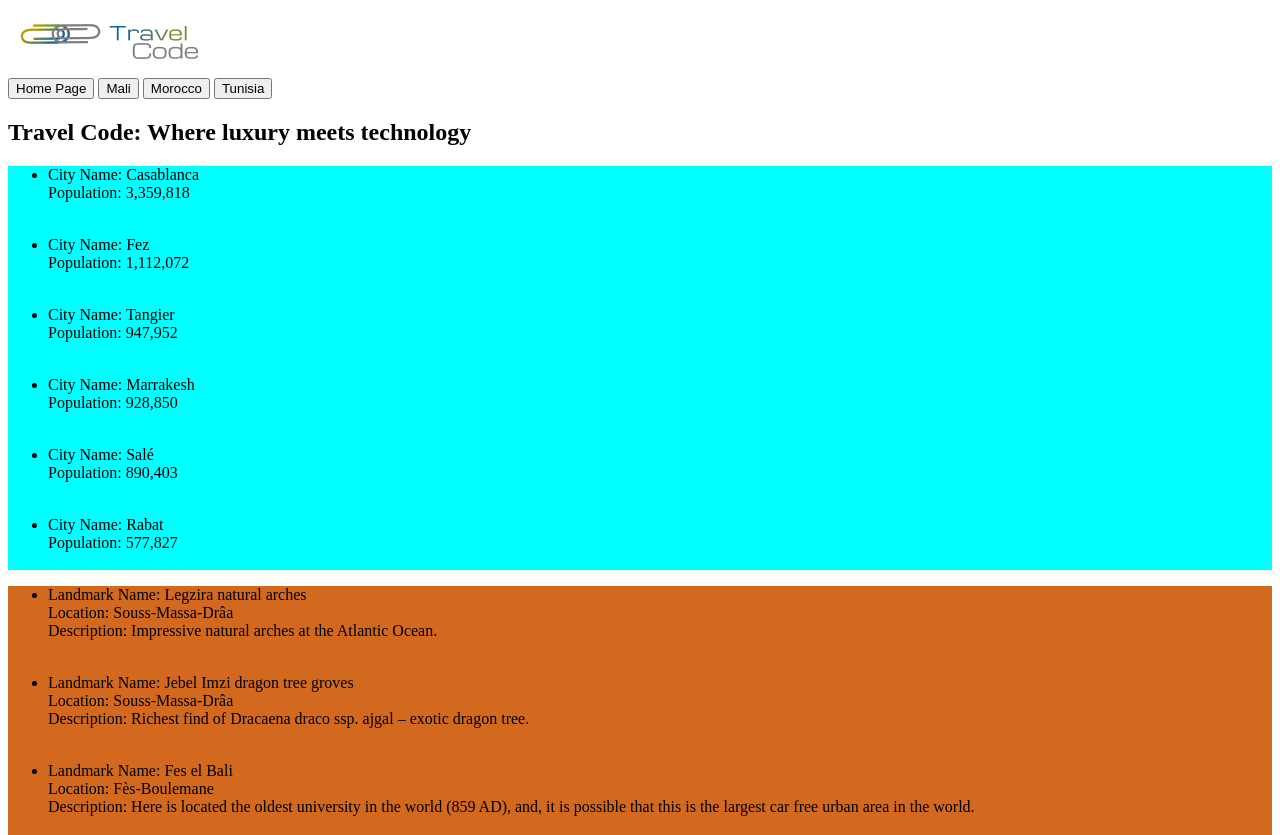
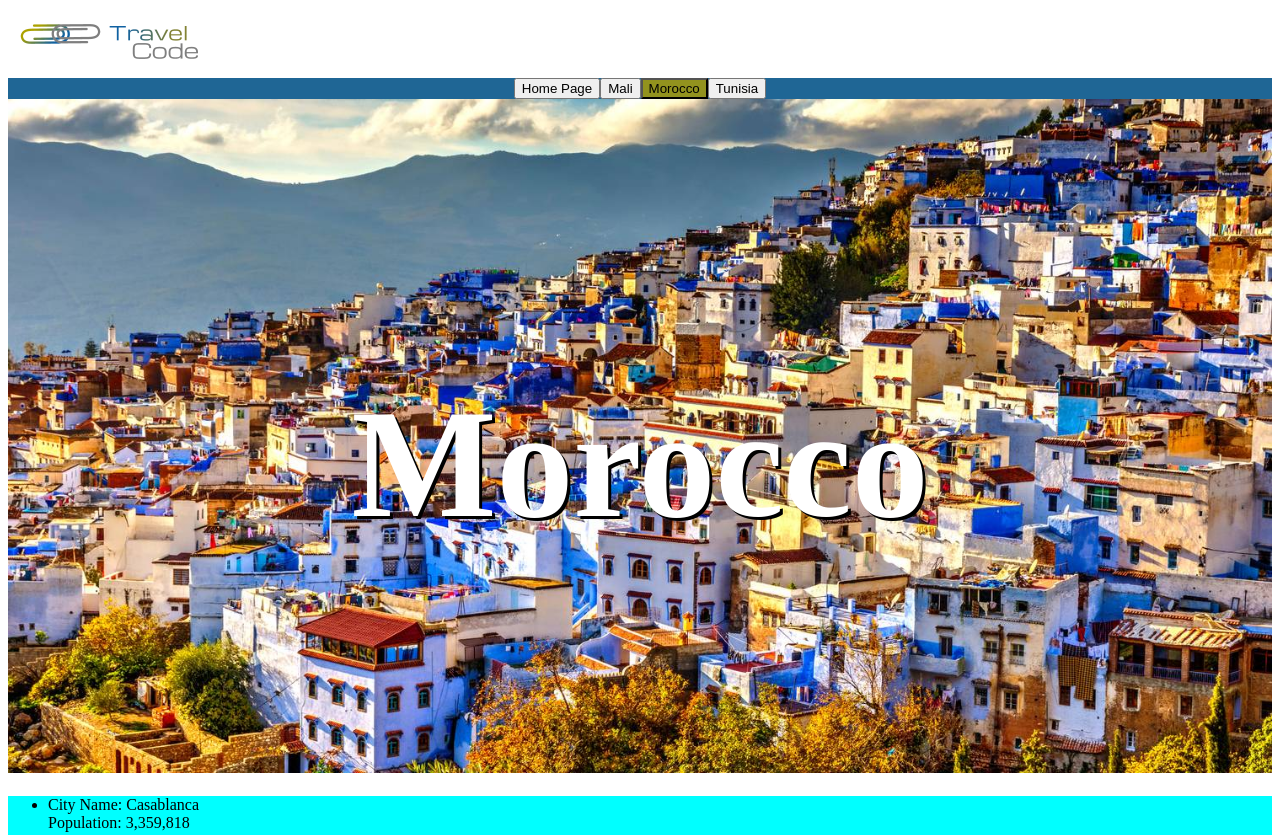
Before and after one commit to nss-day-cohort-43/automated-world-crack-the-code, a plain HTML site: page pages/Morocco.html in a window 1280 px wide. Shown: the top 835 px of the page. Drawn offline with Linux system fonts and the light colour scheme.

Commit message:
fixed header and nav

```diff
--- a/pages/Morocco.html
+++ b/pages/Morocco.html
@@ -5,20 +5,24 @@
         <meta name="viewport" content="width=device-width, initial-scale=1.0">
         <title>Document</title>
         <link rel="stylesheet" href="../styles/main.css">
+        <link rel="stylesheet" href="../styles/headerNav.css">
 
     </head>
     <body>
         <section>
-            <img src="../images/Travel-Code-Logo-200x66.png"></img>
+            <img class= "logo" src="../images/Travel-Code-Logo-200x66.png"></img>
             <nav>
                 <a href="../index.html"><button class="homePage navItem">Home Page</button></a>
                 <a href="./Mali.html"><button class="maliPage navItem">Mali</button></a>
                 <a href="./Morocco.html"><button class="moroccoPage navItem navActiveItem">Morocco</button></a>
                 <a href="./tunisia.html"><button class="tunisiaPage navItem">Tunisia</button></a>
             </nav>
-            <header>
-                <h1>Travel Code: Where luxury meets technology</h1>
-            </header>
+            <div class="bannerDiv">
+                <section>
+                    <h2 class="countryText">Morocco</h2>
+                    <img src="../images/Morocco/morocco-banner1500x800.jpg" alt="Beautiful sloped cityscape in Morocco" class="bannerImage">
+                </section>
+            </div>
         </section>
         <main>
             <section class="cities-container">
--- /dev/null
+++ b/styles/headerNav.css
@@ -0,0 +1,43 @@
+nav {
+    display: flex;
+    flex-wrap: wrap;
+    background-color: #1f6695;
+    padding: 0;
+    width: auto;
+    justify-content: center;
+}
+.navActiveItem {
+    background-color: #92921e;
+}
+
+.logo {
+    display: center;
+    justify-content: center;
+    width: auto;
+    height: 100%;
+    text-align: center;
+}
+
+.bannerDiv {
+      background-position: center;
+      background-repeat: no-repeat;
+      background-size: cover;
+      position: relative;
+      text-align: center;
+      font-size: 2vw;
+
+  }
+.bannerImage {
+    max-width: 100%;
+    max-height: 800px;
+}
+.countryText {
+    position: absolute;
+    top: 25%;
+    left: 50%;
+    transform: translate(-50%, -50%);
+    font-size: 6em;
+    padding-top: 135px;
+    color: white;
+    text-shadow: 3px 3px black;
+}
```
Also changed, not shown: images/Mali/mali-header.jpg (renamed from images/mali-header.jpg), images/Morocco/morocco-banner1500x800.jpg (added), images/Tunisia/header.jpeg (renamed from images/header.jpeg).
